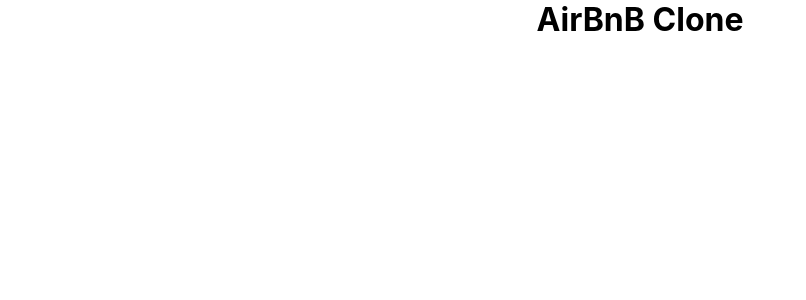
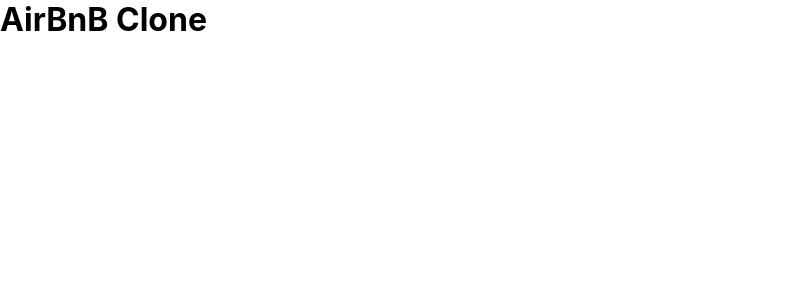
Before and after one commit to hillhousedev/my-airbnb-clone-reactfirebase, a React (Create React App) app: page / in a window 1280 px wide. Shown: the top 300 px of the page, without its empty margins (0-806 px from the left). Built offline with nearby package versions, Linux system fonts and the light colour scheme.

Commit message:
Added home component

```diff
--- a/src/App.js
+++ b/src/App.js
@@ -1,9 +1,9 @@
-
+import React from 'react';
 import './App.css';
 
 function App() {
   return (
-    <div className="App">
+    <div className="app">
       <h1>AirBnB Clone</h1>
     </div>
   );
```
Also changed, not shown: src/Home.css (added), src/Home.js (added), 1 other file (tests, documents, lock files or other folders).
